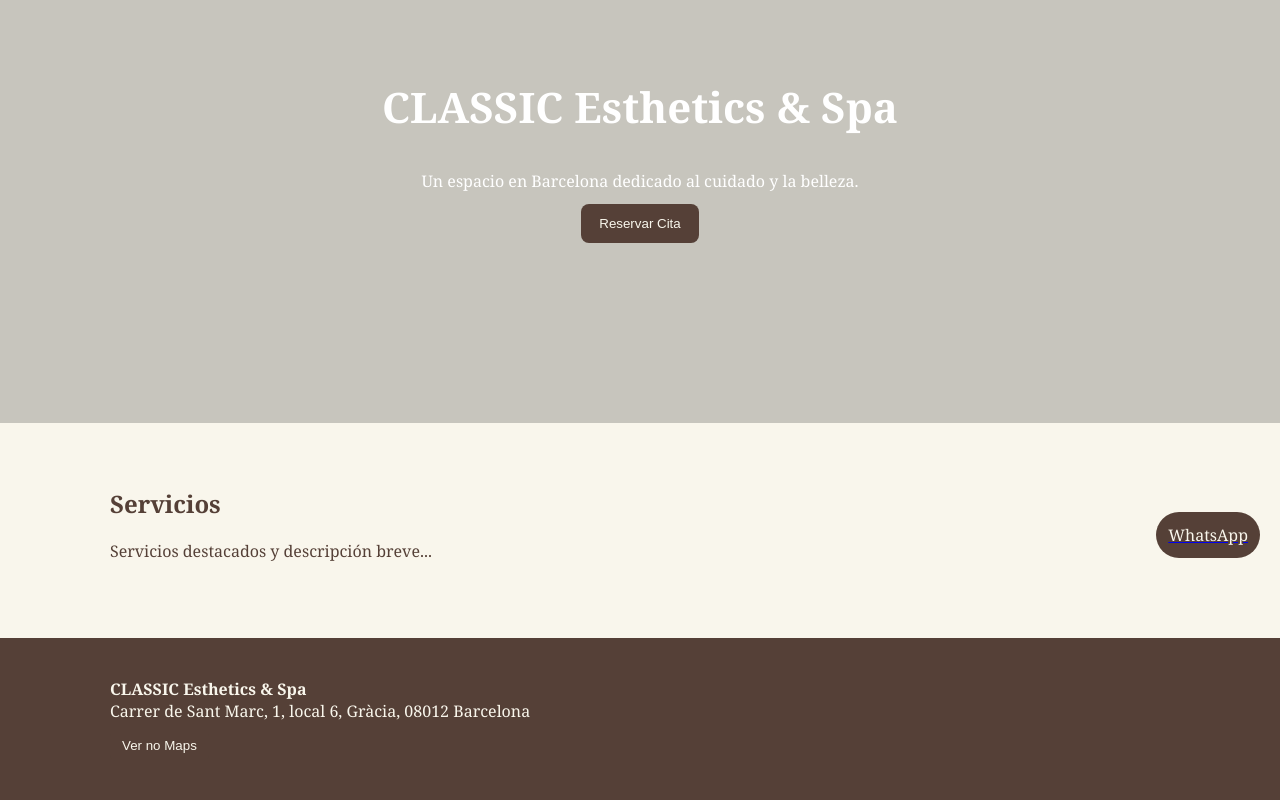
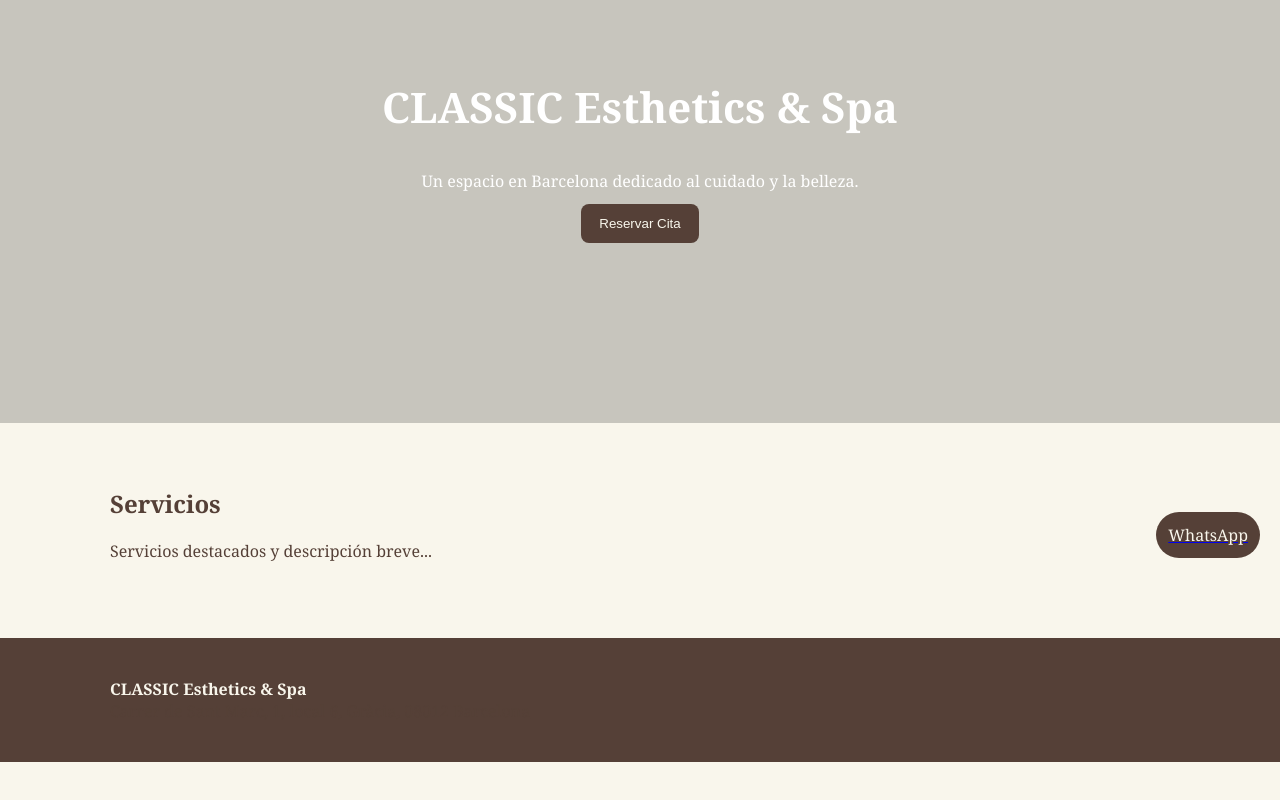
Before and after one commit to hisrmendes/classicestheticsandspa, a React (Vite) app in the folder frontend/: page / in a window 1280 px wide. Shown: the part 222-1022 px from the top of the page. After the commit the page ends 984 px from the top, so only its background shows below. Built offline with nearby package versions, Linux system fonts and the light colour scheme.

Commit message:
Update App.jsx

```diff
--- a/frontend/src/App.jsx
+++ b/frontend/src/App.jsx
@@ -31,24 +31,16 @@ export default function App(){
       <footer>
   <div className="container">
     <strong>CLASSIC Esthetics & Spa</strong>
-    <div>Carrer de Sant Marc, 1, local 6, Gràcia, 08012 Barcelona</div>
-    <button
-      onClick={() => window.open(
-        "https://www.google.com/maps/search/?api=1&query=Carrer+de+Sant+Marc+1,+local+6,+Gràcia,+08012+Barcelona",
-        "_blank"
-      )}
-      style={{
-        marginTop: 8,
-        padding: "8px 12px",
-        backgroundColor: "#554037",
-        color: "#f9f6ec",
-        border: "none",
-        borderRadius: 6,
-        cursor: "pointer"
-      }}
-    >
-      Ver no Maps
-    </button>
+    <div>
+      <a
+        href="https://www.google.com/maps/search/?api=1&query=Carrer+de+Sant+Marc+1,+local+6,+Gràcia,+08012+Barcelona"
+        target="_blank"
+        rel="noreferrer"
+        style={{ color: "#554037", textDecoration: "underline", cursor: "pointer" }}
+      >
+        Carrer de Sant Marc, 1, local 6, Gràcia, 08012 Barcelona
+      </a>
+    </div>
   </div>
 </footer>
       <a href="https://wa.me/34657881509" target="_blank" rel="noreferrer" style={{position:'fixed',right:20,bottom:20}}>
```
